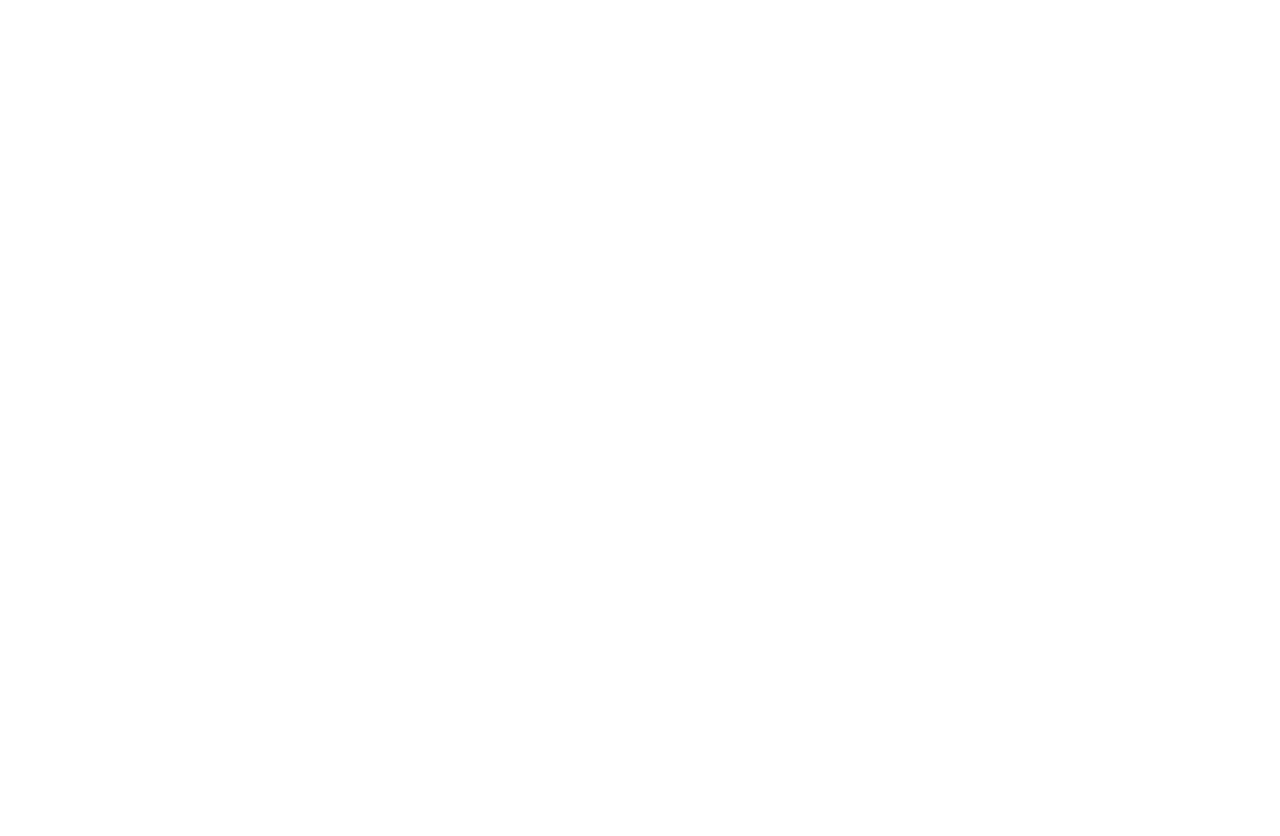
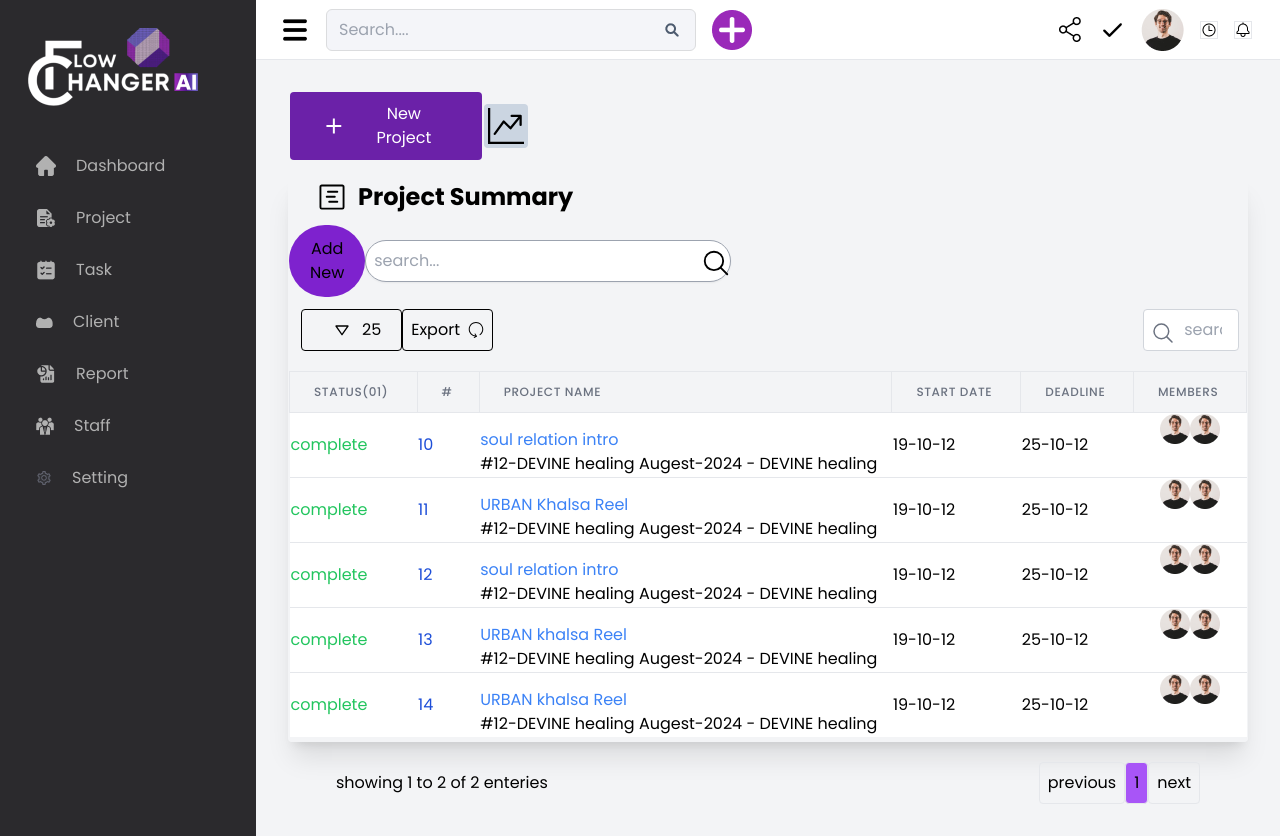
Before and after one commit to priya295/flowchanger.ai, a React (Create React App) app: page /projectsummary in a window 1280 px wide. Before the commit this address had no page. Before the commit the page ends 800 px from the top, so only its background shows below. Built offline with nearby package versions, Linux system fonts and the light colour scheme.

Commit message:
updated on 26-09-24

```diff
--- a/src/Admin/Components/NavBar.jsx
+++ b/src/Admin/Components/NavBar.jsx
@@ -10,7 +10,7 @@
 
 const NavBar = () => {
   return (
-    <div className="min-h-screen w-[100%]  flex items-center justify-between border-b shadow-sm">
+    <div className="w-[100%] h-auto md:h-[60px] md:flex  items-center justify-between border-b shadow-sm">
       <div className="flex items-center gap-4 relative">
         <img className="ml-6" src={menu} alt="menu" />
         <input
@@ -24,7 +24,7 @@
         </div>
       </div>
 
-      <div className="flex items-center gap-4 mr-7">
+      <div className=" items-center gap-4 mr-7 flex ml-3">
         <img src={share} alt="" />
         <img src={check} alt="" />
         <img src={photo} alt="" />
--- a/src/Admin/Components/ProjectSummary.jsx
+++ b/src/Admin/Components/ProjectSummary.jsx
@@ -18,7 +18,7 @@
      return (
         <div className="container">
         <div className="flex justify-evenly items-center w-1/4   p-0 ">
-         <button className="bg-purple-800 p-3 rounded mx-0.5 flex justify-between items-center px-9 text-white">
+         <button className="bg-purple-800 p-2.5 rounded mx-0.5 flex justify-between items-center px-8 text-white">
          <IoMdAdd className=" mr-3 text-2xl font-bold"/>
          New Project
          </button>
@@ -26,17 +26,18 @@
          <BsGraphUpArrow  className="text-4xl "/>
          </div>
         </div>
-        <div className="container border border-gray-100 shadow-xl mt-4 py-4 rounded">
+        <div className="container border border-gray-100 shadow-xl mt-4 py-1 rounded">
             <div className="flex flex-col">
-             <div className="flex flex-row ml-4 justify-between items-center w-[20%] ">
+             <div className="flex flex-row ml-4 justify-between items-center w-[28%] ">
               <GoProjectRoadmap className="ml-3 text-3xl"/>
                <h1 className="font-bold text-2xl leading-16">Project Summary</h1>
              </div>
-             <div className="flex justify-between items-center w-[350px]  mt-3">
+             <div className="flex justify-between items-center w-[100%] md:w-[47%]  mt-3 ">
               <button className="bg-purple-700 p-3 rounded-full w-[40%]"><span></span>Add New</button>
               <div className="relative">
-              <input type="text" placeholder = "search..." className=" p-2 rounded-full outline  focus:outline-grey-500"/>
-              <IoSearchOutline/>
+              <IoSearchOutline className="absolute inset-y-0 right-2 top-2 text-3xl flex items-center"/>
+              <input type="text" placeholder = "search..." className="p-2 rounded-full  focus:outline-grey-500 mr-2 pr-10 border border-gray-400 shadow-sm"/>
+
               </div>
              </div>
              <div className="flex justify-between items-center   mt-3 ">
--- a/src/Admin/Components/addProject.jsx
+++ b/src/Admin/Components/addProject.jsx
@@ -9,7 +9,7 @@
 
     <div className="min-h-screen  flex items-center justify-center p-4">
       <div className="w-full max-w-2xl bg-white rounded-lg shadow-md p-6 space-y-6">
-        <div className="flex xs:w-[100%] md:w-[42%]  justify-between font-thin h-10 ">
+        <div className="flex xs:w-[100%] md:w-[50%]  justify-between font-thin h-10 ">
         <h2 className="text-2xl font-normal text-gray-800 hover:text-blue-400 ">Project</h2>
         <Link to = "/projectsettings"><h2 className="text-2xl font-normal text-gray-800 hover:text-blue-400">Project Settings</h2></Link>
         </div>
@@ -19,7 +19,6 @@
             <label htmlFor="projectName" className="block text-sm font-medium text-gray-700">Project Name</label>
             <input type="text" id="projectName" className="mt-1 block w-full rounded-md border border-gray-300 shadow-sm focus:border-indigo-300 focus:ring focus:ring-indigo-200 focus:ring-opacity-50" />
           </div>
-
           <div>
             <label htmlFor="customer" className="block text-sm font-medium text-gray-700">Customer</label>
             <div className="mt-1 relative">
--- a/src/Admin/Components/editForm.jsx
+++ b/src/Admin/Components/editForm.jsx
@@ -4,7 +4,7 @@
 const EditForm = () => {
   // Helper function to create form fields
   const FormField = ({ label, id, name, type = "text" }) => (
-    <div className="items-center w-[33%] mx-auto">
+    <div className="items-center md:w-[33%] w-[100%] mx-auto">
       <label className="block text-gray-700 text-sm font-bold mb-2" htmlFor={id}>
         {label}
       </label>
@@ -19,7 +19,7 @@
   );
 
   return (
-    <form className="bg-white rounded-lg shadow-lg p-6 h-screen">
+    <form className="bg-white rounded-lg shadow-lg p-6 min-h-screen">
       <h2 className="text-2xl font-bold mb-4">Edit Employee</h2>
 
       {/* Form fields */}
--- a/src/App.js
+++ b/src/App.js
@@ -13,19 +13,28 @@
 import SideBar from './Admin/Components/SideBar';
 import EditForm from './Admin/Components/editForm';
 import MyStaff from './Admin/Components/mystaff';
+import Form from './Admin/Components/form';
+import ProjectSettings from './Admin/Components/ProjectSettings';
+import ProjectSummary from './Admin/Components/ProjectSummary';
+import AddProject from './Admin/Components/addProject';
 
 const App = () => {
        function AdminLayout() {
             return (
               <>
-                <div  className='main-layout relative flex'>
-                  <div className='set-layout flex '>
-                    <SideBar />
-                    <NavBar />
-                  </div>
-                  <Outlet />
-                </div>
-
+              <div className="flex min-h-screen overflow-hidden">
+         <div className="hidden md:flex md:flex-shrink-0 w-64">
+           <SideBar />
+         </div>
+         <div className="flex flex-col flex-1 overflow-hidden">
+           <NavBar />
+           <main className="flex-1 overflow-x-hidden overflow-y-auto bg-gray-100">
+             <div className="container mx-auto px-4 sm:px-6 lg:px-8 py-8">
+              <Outlet />
+             </div>
+          </main>
+         </div>
+       </div>
               </>
 
             )
@@ -45,9 +54,11 @@
           <Route path='/editForm' element={<EditForm />} />
           <Route path='/mystaff' element={<MyStaff />} />
 
-          <Route path='/editForm' element={<EditForm />} />
+          <Route path='/addproject' element={<AddProject />} />
           <Route path='/mystaff' element={<MyStaff />} />
-
+          <Route path='/projectsettings' element={<ProjectSettings />} />
+          <Route path='/projectsummary' element={<ProjectSummary />} />
+          <Route path='/form' element={<Form />} />
         </Route>
       </Routes>
     </BrowserRouter>
```
Also changed, not shown: src/Admin/Components/form.jsx (+0 -13 lines).
